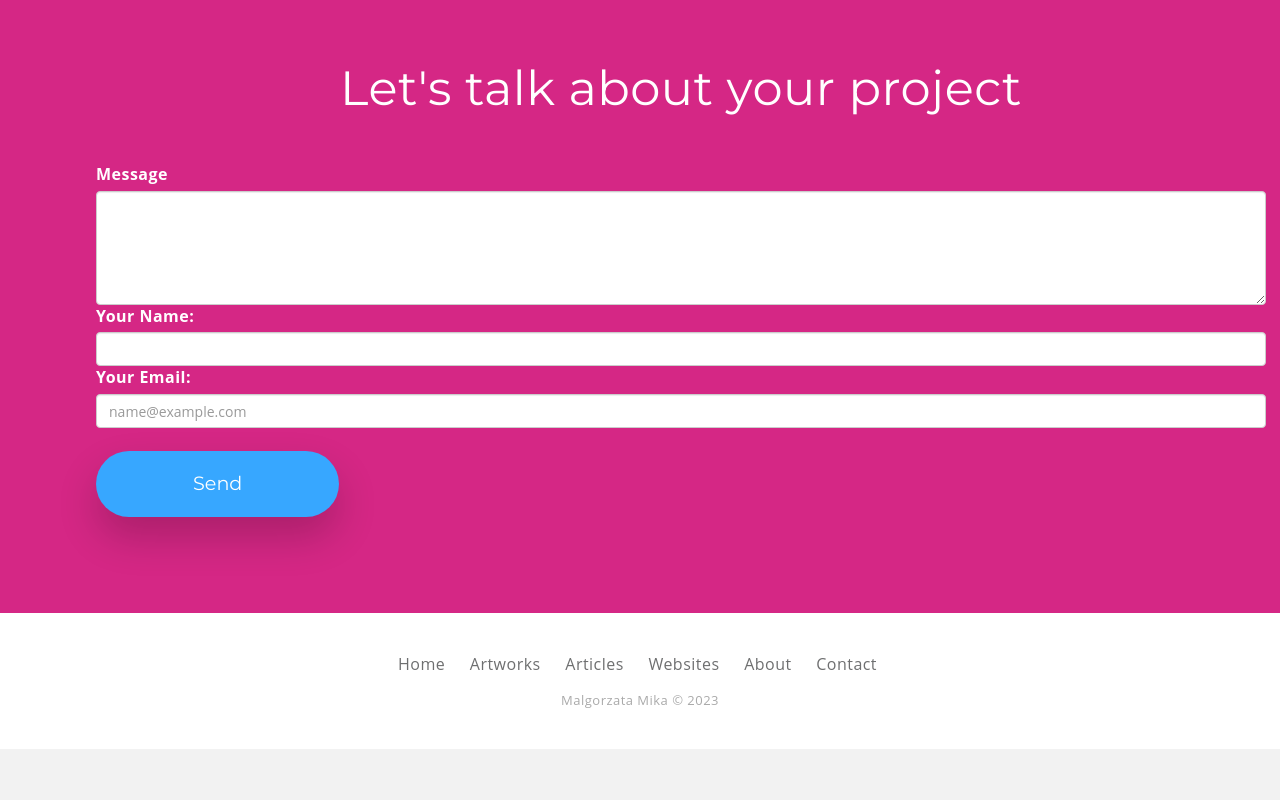
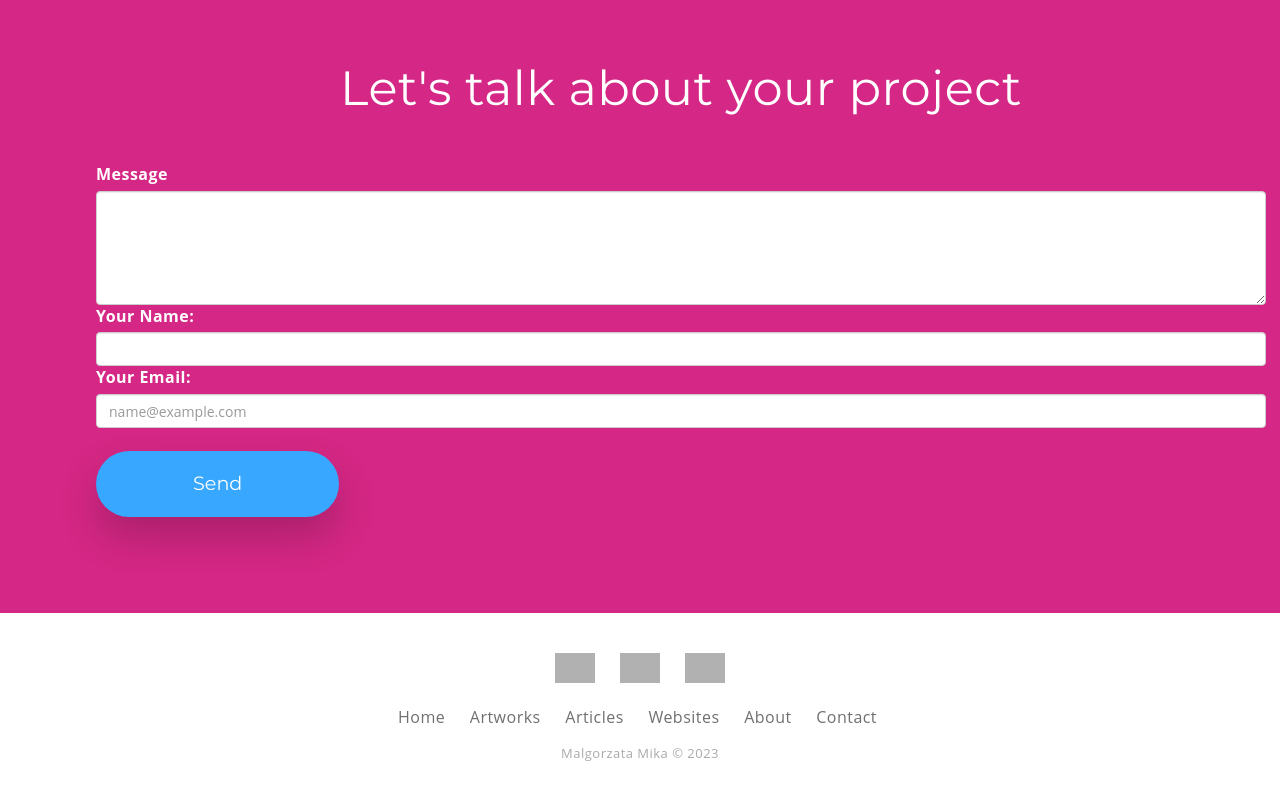
Before and after one commit to Maggie-creator/BharatIntern, a plain HTML site: page PORTFOLIO WEBSITE/index.html in a window 1280 px wide. Shown: the part 6041-6841 px from the top of the page. Before the commit the page ends 6790 px from the top, so only its background shows below. Drawn offline with Linux system fonts and the light colour scheme; grey boxes are pictures that could not be loaded.

Commit message:
favicon and social media added

```diff
--- a/PORTFOLIO WEBSITE/index.html
+++ b/PORTFOLIO WEBSITE/index.html
@@ -4,7 +4,10 @@
       <meta charset="utf-8">
       <meta name="viewport" content="width=device-width, initial-scale=1">
       <title>Malgorzata Mika</title>
-      <!-- Bootstrap -->
+
+       <!-- FAVICONS -->
+       <link href="assets/logo.png" rel="icon">
+
       <link href="css/bootstrap.min.css" rel="stylesheet">
       <link href="css/bootstrap-theme.css" rel="stylesheet">
       <link href="assets/fontawesome-free-6.4.2-web/css/fontawesome.css" rel="stylesheet">
@@ -258,6 +261,12 @@
       <!-- Footer -->
       <div class="footer-basic">
          <footer>
+            <ul style="list-style:none;">
+               <li style="display:inline;"><a href="https://www.facebook.com/profile.php?id=100001882155591"><img src="http://www.synchrosolar.com/uploads/6/8/9/2/68924669/6988726_orig.png" style="height: 30px;"></a>
+               <li style="display:inline;"><a href="https://www.instagram.com/malgorzata_mikart/"><img src="http://www.synchrosolar.com/uploads/6/8/9/2/68924669/5342720_orig.png" style="height: 30px;"></a>
+               <li style="display:inline;"><a href="https://twitter.com/MalgoMika87"><img src="http://www.synchrosolar.com/uploads/6/8/9/2/68924669/7185331_orig.png" style="height: 30px;"></a>
+             </ul>
+             <br>
             <ul class="list-inline">
                <li><a href="#">Home</a></li>
                <li><a href="#artworks">Artworks</a></li>
```
